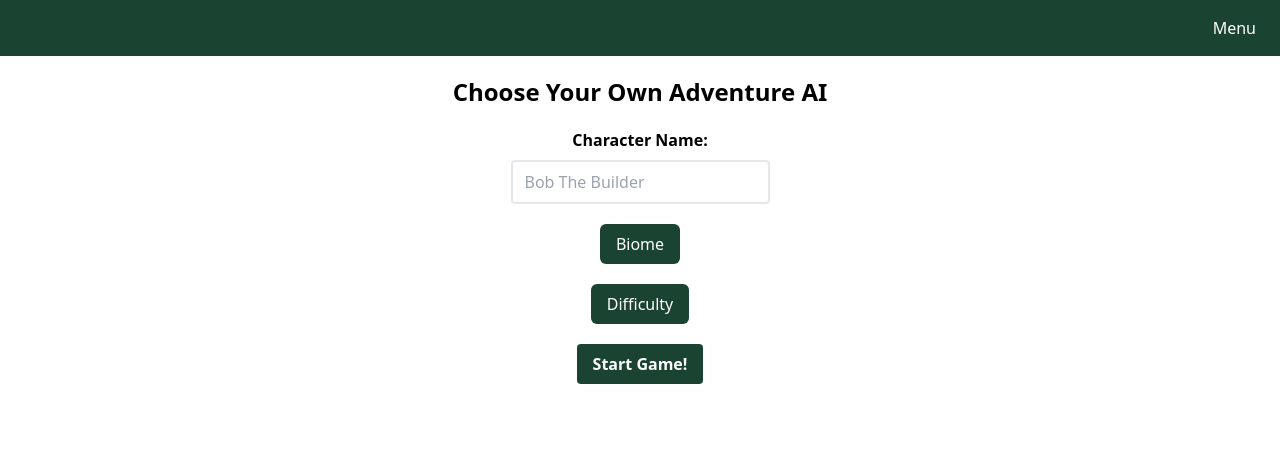
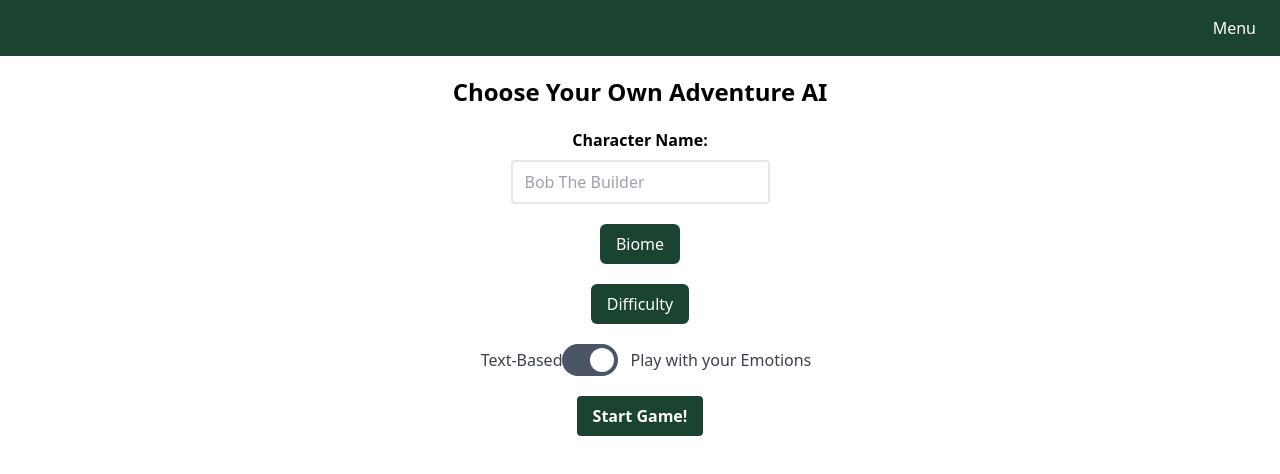
Before and after one commit to CalHacks-2023/choose-your-own-adventure-ai, a Next.js app: page /character in a window 1280 px wide. Shown: the top 474 px of the page. Built offline with nearby package versions, Linux system fonts and the light colour scheme.

Commit message:
text/emotions toggle

```diff
--- a/src/app/character/page.js
+++ b/src/app/character/page.js
@@ -13,6 +13,8 @@ export default function Character() {
   const [biome, setBiome] = useState('Desert');
   const [difficulty, setDifficulty] = useState('Easy');
   const [disabledLink, setDisabledLink] = useState(true);
+  const [gameType , setGameType] = useState('text');
+  const [checked, setChecked] = useState(true);
 
   const notify = () => toast.warn('Character Name Required', {
     position: "top-right",
@@ -33,6 +35,18 @@ export default function Character() {
       setDisabledLink(false);
     }, [characterName])
 
+    const handleChange = () => {
+      setChecked(!checked);
+    };
+
+    useEffect(() => {
+      if (!checked) {
+        setGameType('text');
+      } else {
+        setGameType('emotions');
+      }
+    }, [checked])
+
   return (
     <main>
       <h1 className="text-center mt-5 text-2xl font-bold">Choose Your Own Adventure AI</h1>
@@ -48,6 +62,26 @@ export default function Character() {
       </div>
       <Dropdown title="Biome" options={['Desert', 'Forest', 'Mountains']} handleSelect={setBiome} />
       <Dropdown title="Difficulty" options={['Easy', 'Medium', 'Hard']} handleSelect={setDifficulty} />
+      <div className="flex flex-col items-center mt-5">
+        <label htmlFor="toggle" className="flex items-center cursor-pointer">
+          <div className="ml-3 text-gray-700 font-medium">Text-Based </div>
+          <div className="relative">
+            <input
+              id="toggle"
+              type="checkbox"
+              className="sr-only"
+              checked={checked}
+              onChange={handleChange}
+            />
+            <div className="block bg-gray-600 w-14 h-8 rounded-full"></div>
+            <div
+              className="dot absolute left-1 top-1 bg-white w-6 h-6 rounded-full transition"
+              style={{ transform: checked ? 'translateX(100%)' : 'translateX(0)' }}
+            ></div>
+          </div>
+          <div className="ml-3 text-gray-700 font-medium">Play with your Emotions</div>
+        </label>
+      </div>
       <div className="flex justify-center mt-5">
         {disabledLink ? (
           <button
@@ -59,7 +93,7 @@ export default function Character() {
         ) :
         (
           <Link
-            href={{ pathname: "/game", query: { name: characterName, biome: biome, difficulty: difficulty } }}
+            href={{ pathname: "/game", query: { name: characterName, biome: biome, difficulty: difficulty, gametype: gameType } }}
             className="flex justify-center"
           >
             <button className="bg-deep-forest-green hover:bg-moss-green text-white font-bold py-2 px-4 rounded">
```
